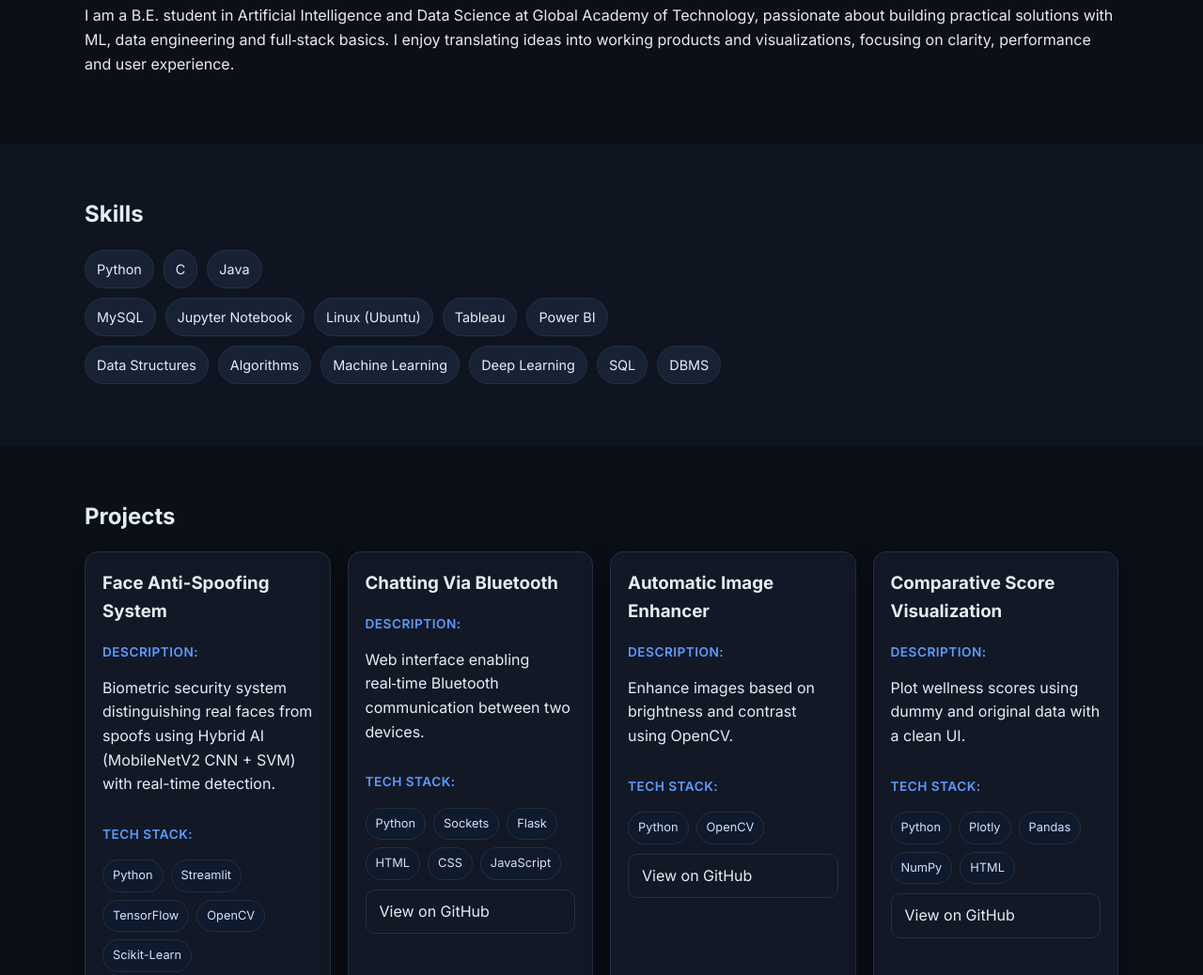
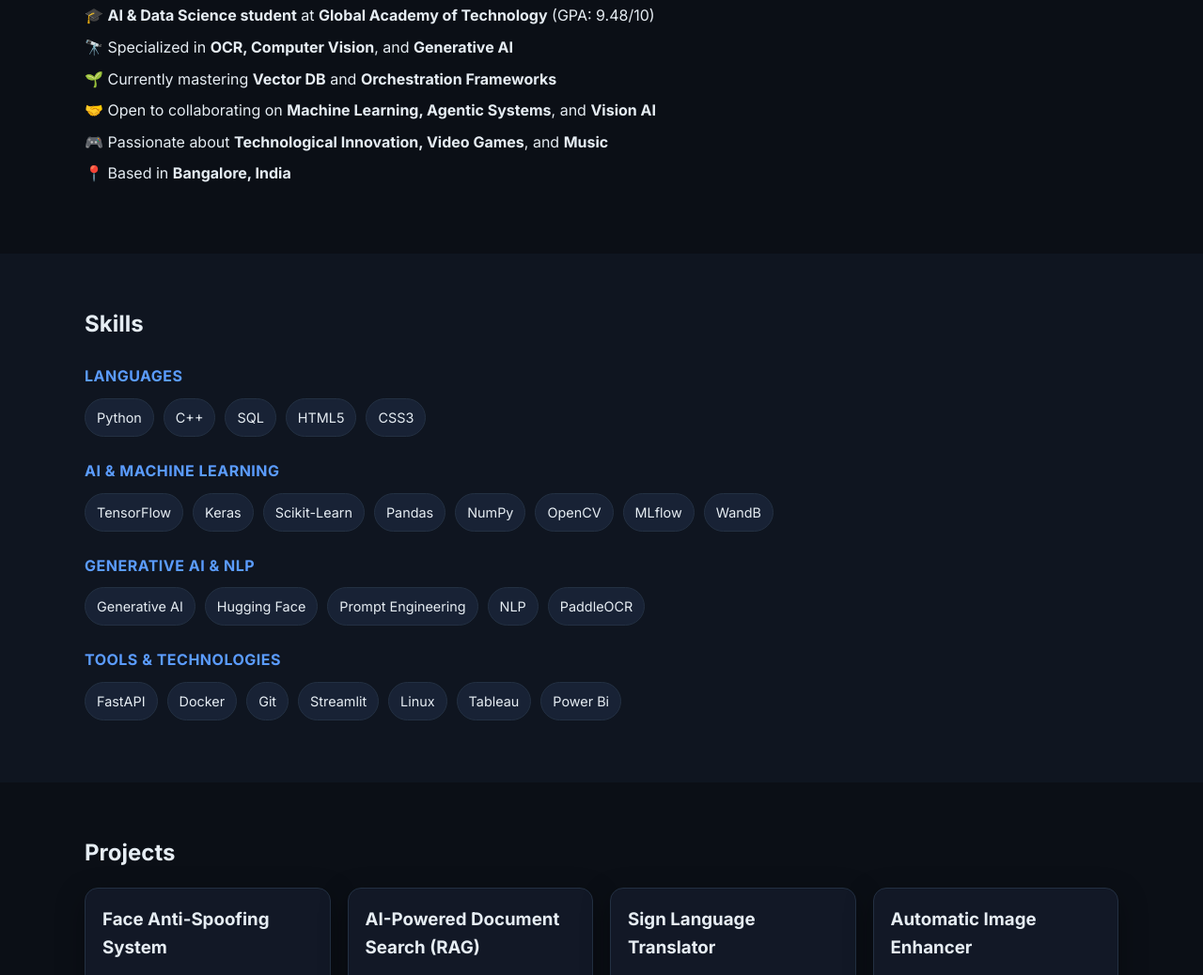
Before and after one commit to rohxn08/Portfolio, a plain HTML site: page index.html in a window 1280 px wide. Shown: the part 578-1616 px from the top of the page at 94% size. Drawn offline with Linux system fonts and the light colour scheme.

Commit message:
Updated with the extra skills

```diff
--- a/assets/css/styles.css
+++ b/assets/css/styles.css
@@ -199,6 +199,16 @@
     margin: 0 0 18px
 }
 
+/* Added style for skill category headers */
+.skill-category {
+    margin: 24px 0 10px;
+    font-size: 1rem;
+    color: var(--brand);
+    text-transform: uppercase;
+    letter-spacing: 0.5px;
+    font-weight: 700;
+}
+
 .chips {
     display: flex;
     flex-wrap: wrap;
--- a/assets/data/data.js
+++ b/assets/data/data.js
@@ -1,8 +1,17 @@
 // Dynamic portfolio data for Rohan R
 const PORTFOLIO_DATA = {
     name: "Rohan R",
-    objective: "Aspiring AI and Data Science Engineering student seeking an internship to apply knowledge in Machine Learning, Data Science and software development while contributing to innovative solutions.",
-    aboutHtml: "<p>I am a B.E. student in Artificial Intelligence and Data Science at Global Academy of Technology, passionate about building practical solutions with ML, data engineering and full‑stack basics. I enjoy translating ideas into working products and visualizations, focusing on clarity, performance and user experience.</p>",
+    objective: "Aspiring AI and Data Science Engineer specializing in OCR, Computer Vision, and Generative AI. Passionate about building intelligent systems and solving real-world problems through innovation.",
+    aboutHtml: `
+    <ul style="list-style-type: none; padding: 0;">
+        <li style="margin-bottom: 0.5rem;">🎓 <strong>AI & Data Science student</strong> at <strong>Global Academy of Technology</strong> (GPA: 9.48/10)</li>
+        <li style="margin-bottom: 0.5rem;">🔭 Specialized in <strong>OCR, Computer Vision</strong>, and <strong>Generative AI</strong></li>
+        <li style="margin-bottom: 0.5rem;">🌱 Currently mastering <strong>Vector DB</strong> and <strong>Orchestration Frameworks</strong></li>
+        <li style="margin-bottom: 0.5rem;">🤝 Open to collaborating on <strong>Machine Learning, Agentic Systems</strong>, and <strong>Vision AI</strong></li>
+        <li style="margin-bottom: 0.5rem;">🎮 Passionate about <strong>Technological Innovation, Video Games</strong>, and <strong>Music</strong></li>
+        <li style="margin-bottom: 0.5rem;">📍 Based in <strong>Bangalore, India</strong></li>
+    </ul>
+    `,
     contact: {
         address: "No.332, Sri Rama Nilaya, 9th Cross, 1st Block, Peenya 1st Stage, Bengaluru North, 560058",
         phone: "+91 7411969633",
@@ -10,34 +19,40 @@
     },
     social: {
         github: "https://github.com/rohxn08",
-        linkedin: "" // optional
+        linkedin: "https://www.linkedin.com/in/rohan-r-63b1a62aa/"
     },
     resume: {
         url: "rohan resume.pdf" // points to PDF placed in project root
     },
     skills: {
-        programming: ["Python", "C", "Java"],
-        tools: ["MySQL", "Jupyter Notebook", "Linux (Ubuntu)", "Tableau", "Power BI"],
-        other: ["Data Structures", "Algorithms", "Machine Learning", "Deep Learning", "SQL", "DBMS"]
+        languages: ["Python", "C++", "SQL", "HTML5", "CSS3"],
+        ai_ml: ["TensorFlow", "Keras", "Scikit-Learn", "Pandas", "NumPy", "OpenCV", "MLflow", "WandB"],
+        genai_nlp: ["Generative AI", "Hugging Face", "Prompt Engineering", "NLP", "PaddleOCR"],
+        tools: ["FastAPI", "Docker", "Git", "Streamlit", "Linux", "Tableau", "Power Bi"]
     },
     projects: [
         {
             title: "Face Anti-Spoofing System",
-            summary: "Biometric security system distinguishing real faces from spoofs using Hybrid AI (MobileNetV2 CNN + SVM) with real-time detection.",
-            tech: ["Python", "Streamlit", "TensorFlow", "OpenCV", "Scikit-Learn"],
+            summary: "Dual-approach system using LBP+SVM and lightweight CNN to detect spoofed faces. Features robust preprocessing and real-time webcam testing.",
+            tech: ["Python", "OpenCV", "TensorFlow", "Scikit-Learn", "Streamlit"],
             link: "https://github.com/rohxn08/Face-anti-spoofing-system"
         },
         {
-            title: "Chatting Via Bluetooth",
-            summary: "Web interface enabling real‑time Bluetooth communication between two devices.",
-            tech: ["Python", "Sockets", "Flask", "HTML", "CSS", "JavaScript"],
-            link: "https://github.com/rohxn08/Chatting-Via-Bluetooth"
+            title: "AI-Powered Document Search (RAG)",
+            summary: "Intelligent document search and QA system using RAG with Google Gemini API, FAISS vector search, and Sentence-Transformers.",
+            tech: ["Python", "RAG", "Google Gemini API", "FAISS", "Streamlit"],
+            link: "https://github.com/rohxn08/AI-powered-Document-search-using-RAG"
         },
-
+        {
+            title: "Sign Language Translator",
+            summary: "Real-time sign language detection system using OpenCV and MediaPipe with custom classifier training and a web interface.",
+            tech: ["Python", "OpenCV", "MediaPipe", "HTML/CSS"],
+            link: "https://github.com/rohxn08/sign-language-translator"
+        },
         {
             title: "Automatic Image Enhancer",
-            summary: "Enhance images based on brightness and contrast using OpenCV.",
-            tech: ["Python", "OpenCV"],
+            summary: "Enhances images using CLAHE for brightness/contrast improvement with real-time side-by-side visualization.",
+            tech: ["Python", "NumPy", "OpenCV"],
             link: "https://github.com/rohxn08/Automatic-Image-Enhancer"
         },
         {
@@ -57,6 +72,12 @@
             summary: "Handwritten digit classifier trained on MNIST dataset.",
             tech: ["Python", "Deep Learning"],
             link: "https://github.com/rohxn08/MNIST-digit-prediction"
+        },
+        {
+            title: "Chatting Via Bluetooth",
+            summary: "Web interface enabling real‑time Bluetooth communication between two devices.",
+            tech: ["Python", "Sockets", "Flask", "HTML", "CSS", "JavaScript"],
+            link: "https://github.com/rohxn08/Chatting-Via-Bluetooth"
         }
     ],
     education: [
@@ -72,9 +93,11 @@
         }
     ],
     certifications: [
-        "Cyber Security and Privacy (NPTEL)",
-        "Python for Data Science (NPTEL)",
-        "Data Science for Engineers (NPTEL)"
+        "NPTEL: Python for Data Science",
+        "NPTEL: Data Science for Engineers",
+        "Infosys Springboard: NLP and Web Technology",
+        "Infosys Springboard: Python Foundation",
+        "Infosys Springboard: Front-End Web Developer"
     ],
     extracurricular: [
         "Participant: Hack A League 3.0 (Global Academy of Technology)"
--- a/assets/js/main.js
+++ b/assets/js/main.js
@@ -167,9 +167,10 @@
         const about = byId('about-text');
         if (d.aboutHtml) about.innerHTML = d.aboutHtml;
 
-        renderChips('skills-programming', d.skills.programming);
+        renderChips('skills-languages', d.skills.languages);
+        renderChips('skills-ai-ml', d.skills.ai_ml);
+        renderChips('skills-genai-nlp', d.skills.genai_nlp);
         renderChips('skills-tools', d.skills.tools);
-        renderChips('skills-other', d.skills.other);
         renderProjects();
         renderEducation();
         renderCerts();
--- a/index.html
+++ b/index.html
@@ -61,9 +61,18 @@
       <section id="skills" class="section alt">
         <div class="container">
           <h2>Skills</h2>
-          <div class="chips" id="skills-programming"></div>
+
+          <h3 class="skill-category">Languages</h3>
+          <div class="chips" id="skills-languages"></div>
+
+          <h3 class="skill-category">AI & Machine Learning</h3>
+          <div class="chips" id="skills-ai-ml"></div>
+
+          <h3 class="skill-category">Generative AI & NLP</h3>
+          <div class="chips" id="skills-genai-nlp"></div>
+
+          <h3 class="skill-category">Tools & Technologies</h3>
           <div class="chips" id="skills-tools"></div>
-          <div class="chips" id="skills-other"></div>
         </div>
       </section>
 
```
